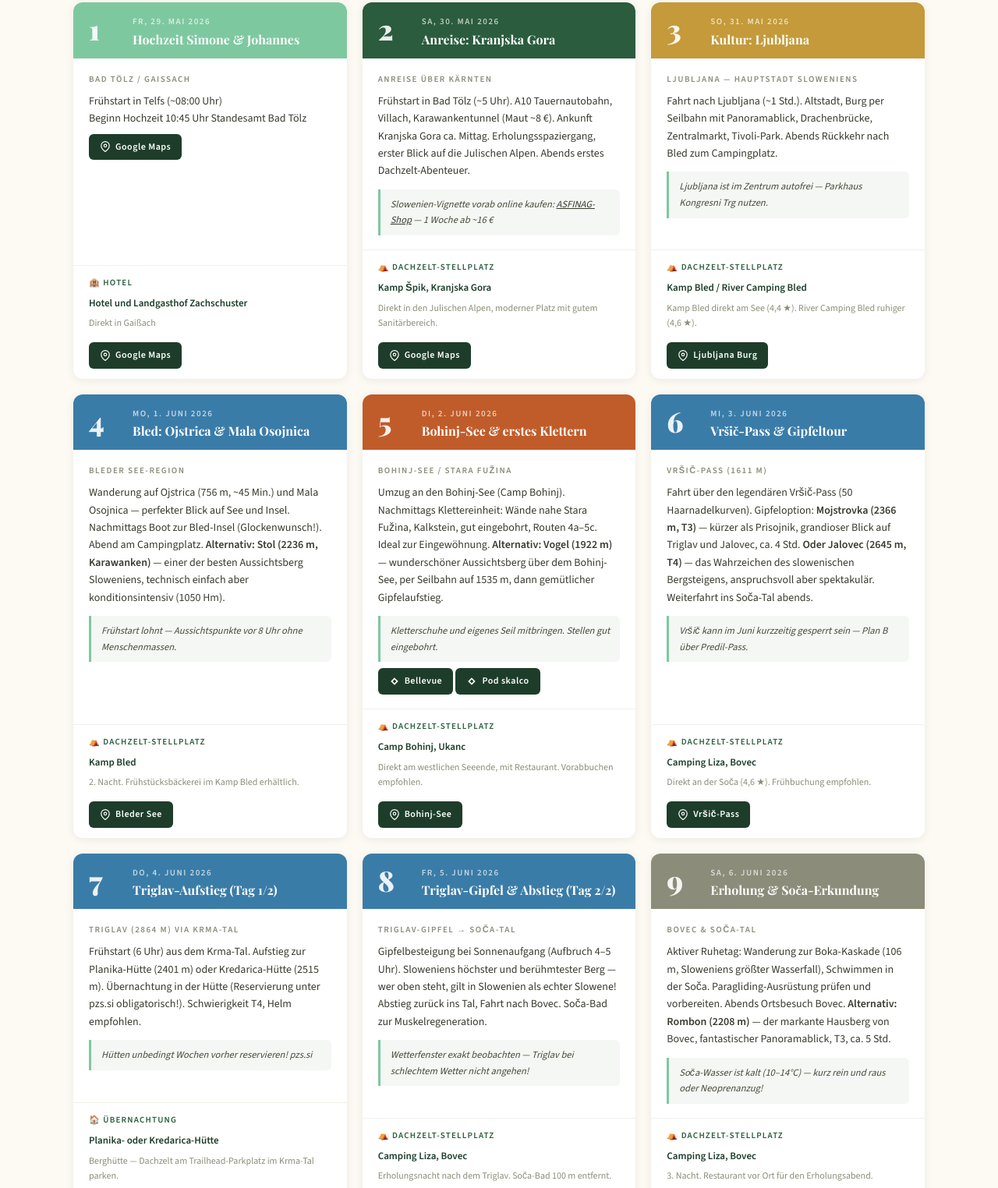
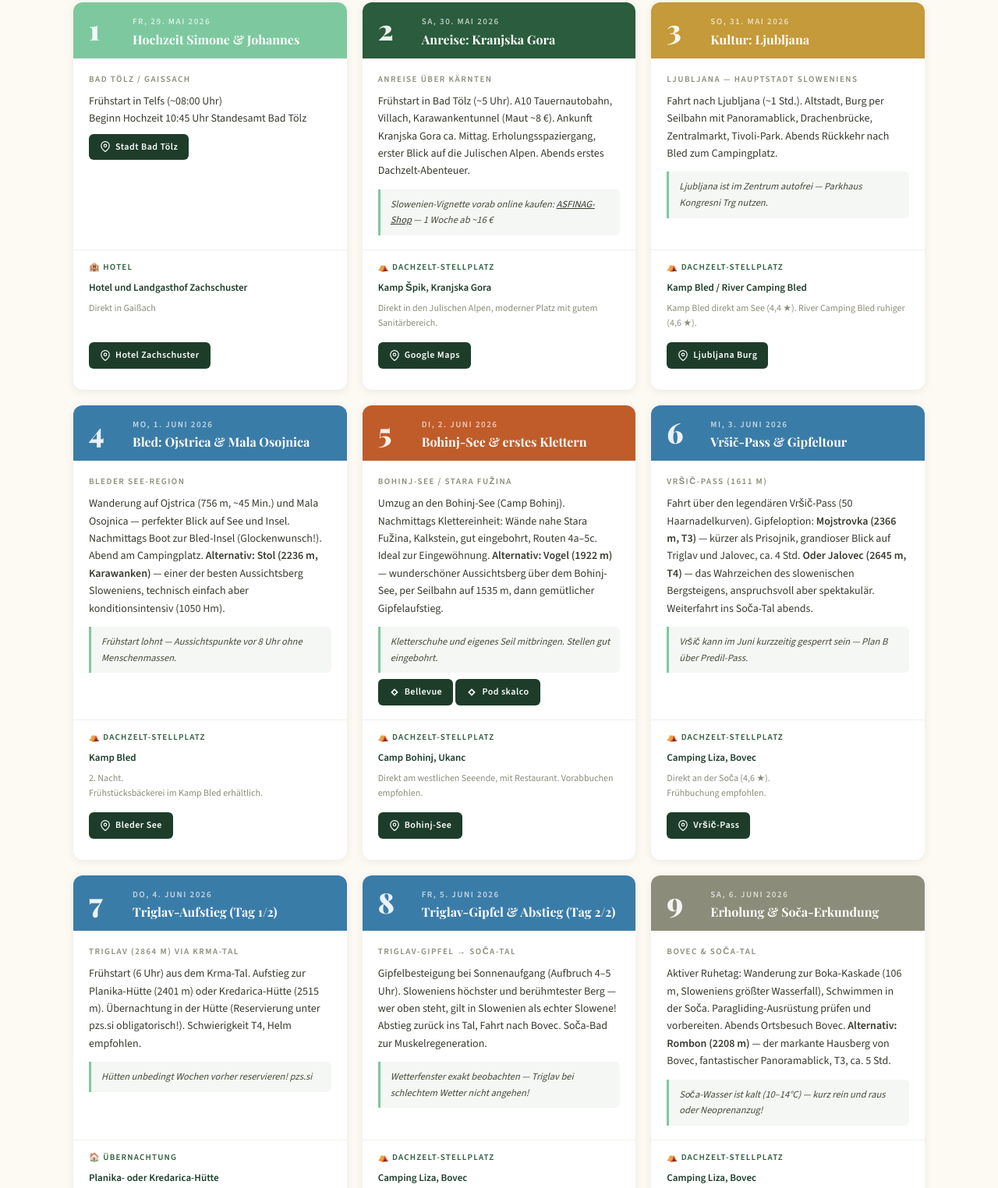
Before and after one commit to weissbaer89-create/Urlaubsplanung2026, a plain HTML site: page index.html in a window 1280 px wide. Shown: the part 614-2138 px from the top of the page at 78% size. Drawn offline with nearby package versions, Linux system fonts and the light colour scheme.

Commit message:
Update index.html

```diff
--- a/index.html
+++ b/index.html
@@ -229,6 +229,7 @@
     display: flex;
     flex-direction: column;
     gap: 6px;
+	min-height: 180px;
   }
   .camp-label {
     font-size: 11px;
@@ -462,16 +463,16 @@
          <!-- <div class="card-tip">Slowenien-Vignette vorab online kaufen: <a href="https://shop.asfinag.at/de/produkte/e-vignette-slowenien/">ASFINAG-Shop</a> — 1 Woche ab ~16 €</div> -->
 		 <a class="map-btn" href="https://maps.app.goo.gl/HgCLrzktMAbKYkCo9" target="_blank">
           <svg viewBox="0 0 24 24" fill="none" stroke="currentColor" stroke-width="2"><path d="M21 10c0 7-9 13-9 13s-9-6-9-13a9 9 0 0 1 18 0z"/><circle cx="12" cy="10" r="3"/></svg>
-          Google Maps
+          Stadt Bad Tölz
         </a>
       </div>
       <div class="card-footer">
         <div class="camp-label">🏨 Hotel</div>
         <div class="camp-name">Hotel und Landgasthof Zachschuster</div>
-        <div class="camp-info">Direkt in Gaißach</div>
+        <div class="camp-info">Direkt in Gaißach</br> &nbsp;</div>
         <a class="map-btn" href="https://maps.app.goo.gl/kx9JcoSZ2E9TaL1a9" target="_blank">
           <svg viewBox="0 0 24 24" fill="none" stroke="currentColor" stroke-width="2"><path d="M21 10c0 7-9 13-9 13s-9-6-9-13a9 9 0 0 1 18 0z"/><circle cx="12" cy="10" r="3"/></svg>
-          Google Maps
+          Hotel Zachschuster
         </a>
       </div>
     </div>
@@ -542,7 +543,7 @@
       <div class="card-footer">
         <div class="camp-label">⛺ Dachzelt-Stellplatz</div>
         <div class="camp-name">Kamp Bled</div>
-        <div class="camp-info">2. Nacht. Frühstücksbäckerei im Kamp Bled erhältlich.</div>
+        <div class="camp-info">2. Nacht.</br>Frühstücksbäckerei im Kamp Bled erhältlich.</div>
         <a class="map-btn" href="https://www.google.com/maps/place/Lake+Bled,+Slovenia" target="_blank">
           <svg viewBox="0 0 24 24" fill="none" stroke="currentColor" stroke-width="2"><path d="M21 10c0 7-9 13-9 13s-9-6-9-13a9 9 0 0 1 18 0z"/><circle cx="12" cy="10" r="3"/></svg>
           Bleder See
@@ -600,7 +601,7 @@
       <div class="card-footer">
         <div class="camp-label">⛺ Dachzelt-Stellplatz</div>
         <div class="camp-name">Camping Liza, Bovec</div>
-        <div class="camp-info">Direkt an der Soča (4,6 ★). Frühbuchung empfohlen.</div>
+        <div class="camp-info">Direkt an der Soča (4,6 ★).</br>Frühbuchung empfohlen.</div>
         <a class="map-btn" href="https://www.google.com/maps/place/Vr%C5%A1i%C4%8D+Pass" target="_blank">
           <svg viewBox="0 0 24 24" fill="none" stroke="currentColor" stroke-width="2"><path d="M21 10c0 7-9 13-9 13s-9-6-9-13a9 9 0 0 1 18 0z"/><circle cx="12" cy="10" r="3"/></svg>
           Vršič-Pass
```
